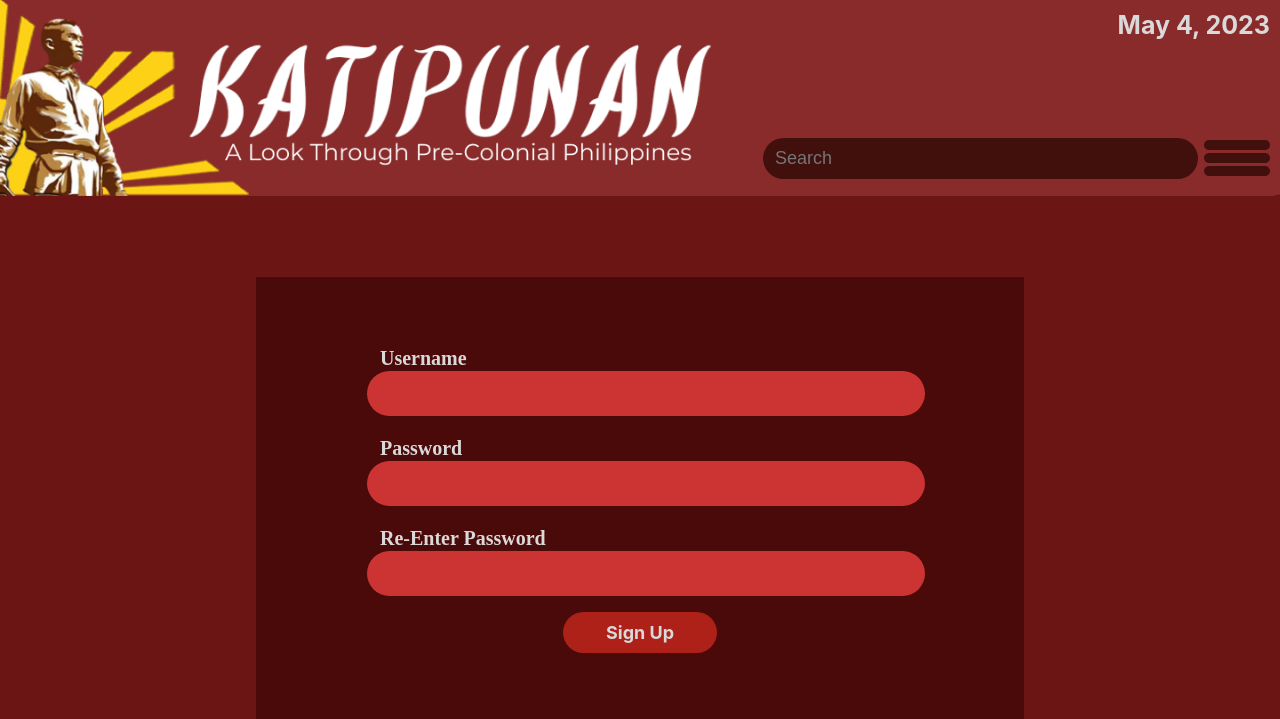
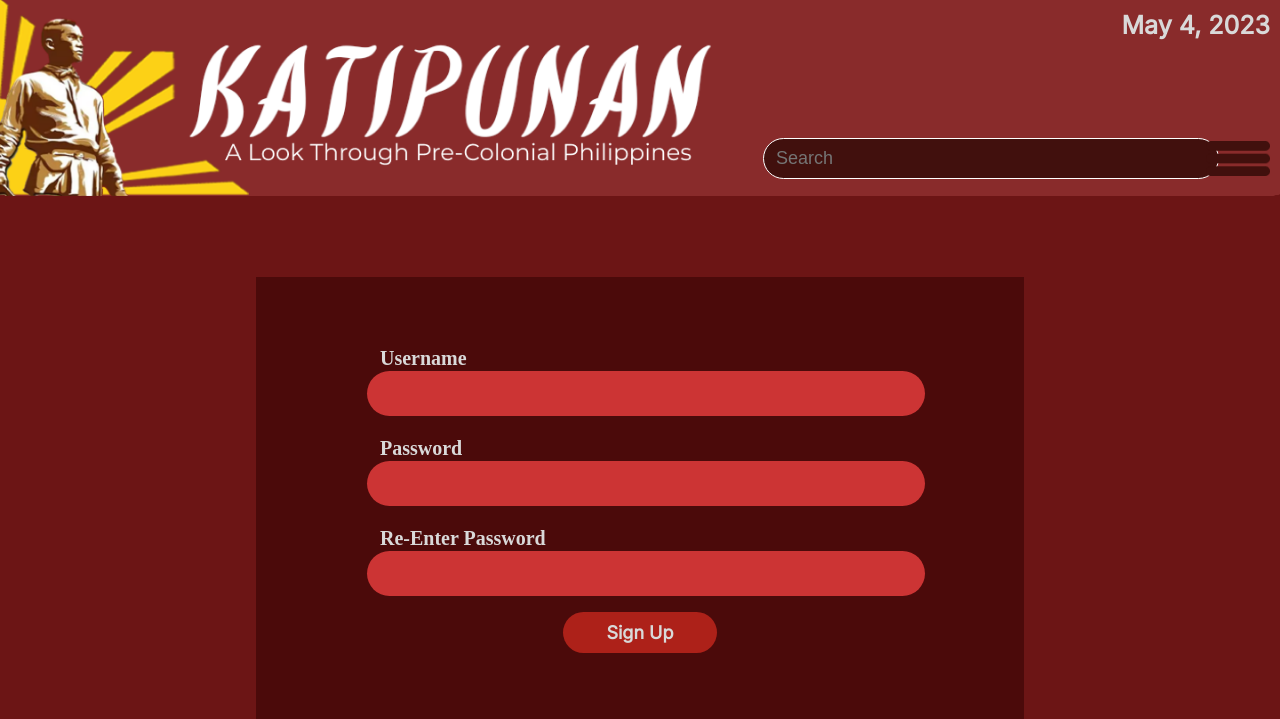
Before and after one commit to KristianLyle/CMSC-126, a PHP site: page /sign-up.html in a window 1280 px wide. Shown: the top 719 px of the page. Run offline with PHP 8.4, Linux system fonts and the light colour scheme.

Commit message:
Update custom.CSS
edited custom.CSS #search and #drpIcon because I changed the drop-down icon with a smaller icon.

```diff
--- a/custom.CSS
+++ b/custom.CSS
@@ -1,3 +1,5 @@
+@import url('https://fonts.googleapis.com/css?family=Inter&display=swap');
+
 * {
 	margin: 0;
 }
@@ -35,19 +37,18 @@ body {
 	right: 5px;
 }
 
-#search {
+#search{
 	position: absolute;
-	width: 85%;
+	width: 89%;
 	height: 41px;
 	top: 0;
 	left: 0;
 	background-color: #41100D;
 	border-radius: 50px;
-	border: none;
+	border: 1.5px solid white;
 	text-indent: 10px;
 	box-sizing: border-box;
 	font-size: 18px;
-
 }
 
 #search:focus {
@@ -97,14 +98,14 @@ body {
 	background-color: rgba(255, 255, 255, 0.04);
 }
 
-#drpIcon {
+#drpIcon{
+	height: 35px;
+	width: auto;
 	display: block;
 	position: absolute;
-	top: 2px;
+	top: 0;
 	right: 5px;
-	;
-	box-sizing: border-box;
-	padding: 0 0 10px 30px;
+	padding: 3px 0 12px 30px;
 	cursor: pointer;
 }
 
```
